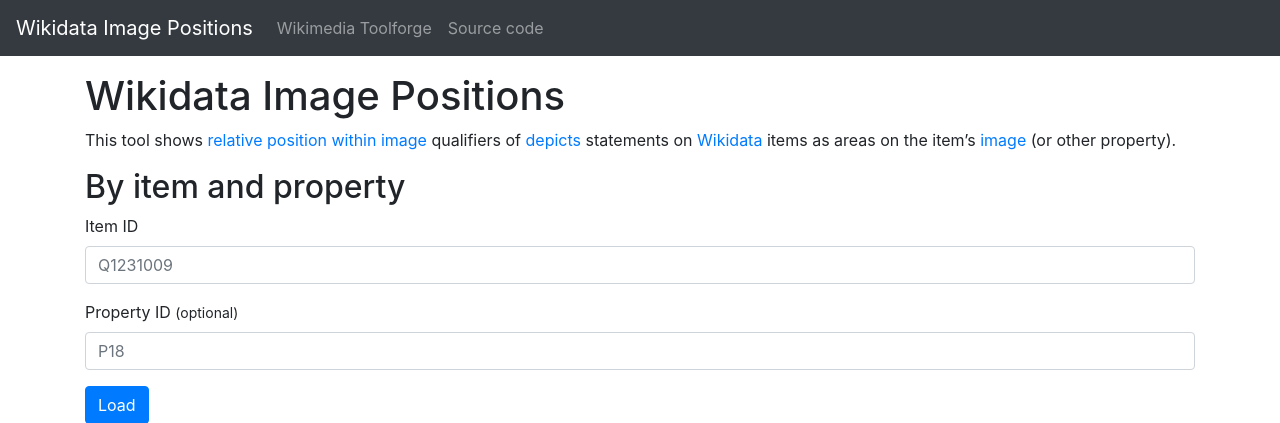
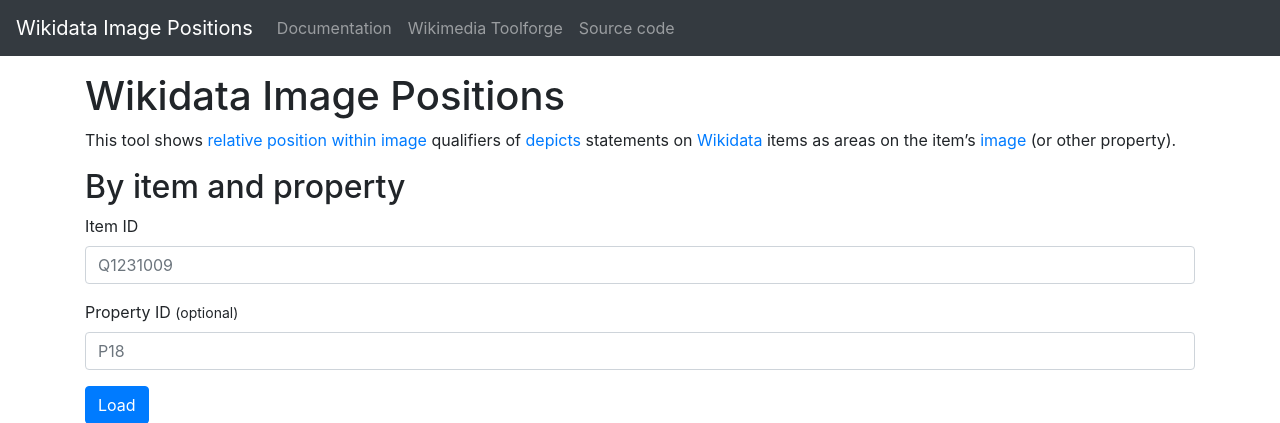
Before and after one commit to lucaswerkmeister/tool-wd-image-positions, a Flask app: page / in a window 1280 px wide. Shown: the top 423 px of the page. Run offline with Flask 2, Linux system fonts and the light colour scheme; some libraries are stand-ins or nearby versions.

Commit message:
Add link to documentation page

```diff
--- a/templates/base.html
+++ b/templates/base.html
@@ -12,7 +12,7 @@
     <nav class="navbar navbar-expand-sm navbar-dark bg-dark">
       <a href="{{ url_for('index') }}" class="navbar-brand">Wikidata Image Positions</a>
       <ul class="navbar-nav mr-auto">
-        <!-- <li><a href="https://www.wikidata.org/wiki/User:Lucas_Werkmeister/Wikidata_Image_Positions" class="nav-link">Documentation</a></li> -->
+        <li><a href="https://www.wikidata.org/wiki/User:Lucas_Werkmeister/Wikidata_Image_Positions" class="nav-link">Documentation</a></li>
         <li><a href="//tools.wmflabs.org/" class="nav-link">Wikimedia Toolforge</a></li>
         <li><a href="https://phabricator.wikimedia.org/source/tool-wd-image-positions/" class="nav-link">Source code</a></li>
       </ul>
```
